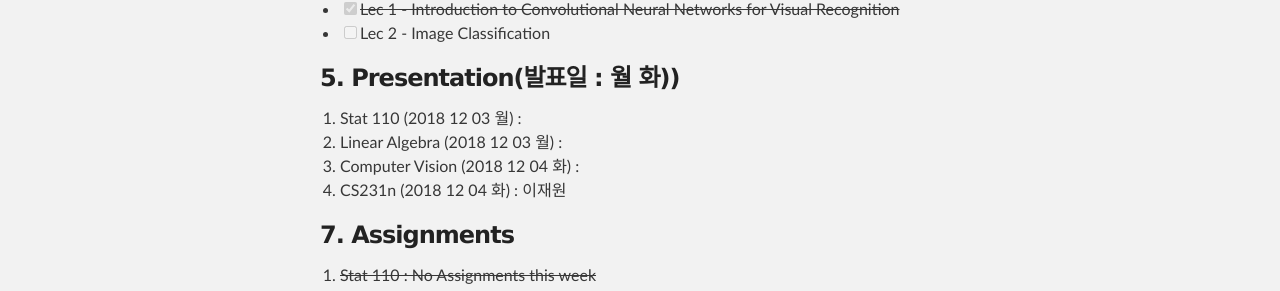
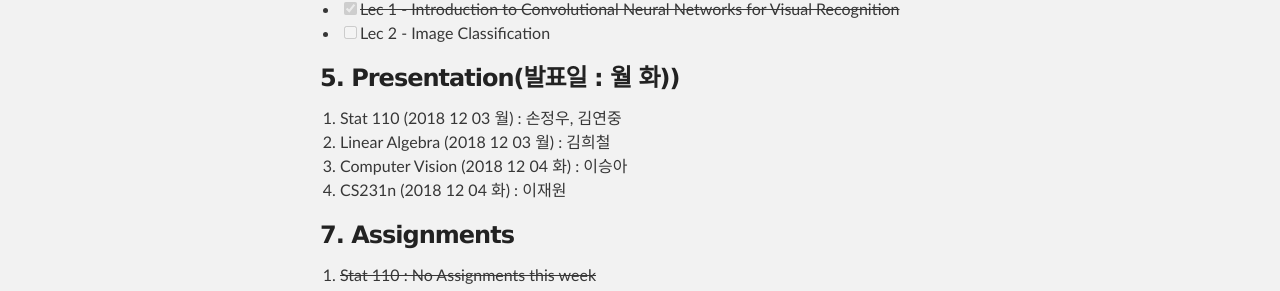
Before and after one commit to pages-themes/slate, a Jekyll site: the page built from docs/sprint1/week2.md, in a window 1280 px wide. Shown: the part 1004-1295 px from the top of the page. Built offline with Jekyll 4.4.1, drawn with Linux system fonts in a browser that asks for light colours; our own code applies the rules of GitHub Pages for plain Markdown files.

Commit message:
Update week2

```diff
--- a/docs/sprint1/week2.md
+++ b/docs/sprint1/week2.md
@@ -35,9 +35,9 @@
 <br>
 
 ### 5. Presentation(발표일 : 월 화))
-1. Stat 110 (2018 12 03 월) :
-2. Linear Algebra (2018 12 03 월) :
-3. Computer Vision (2018 12 04 화) :
+1. Stat 110 (2018 12 03 월) : 손정우, 김연중
+2. Linear Algebra (2018 12 03 월) : 김희철
+3. Computer Vision (2018 12 04 화) : 이승아
 4. CS231n (2018 12 04 화) : 이재원
 <br>
 
```
